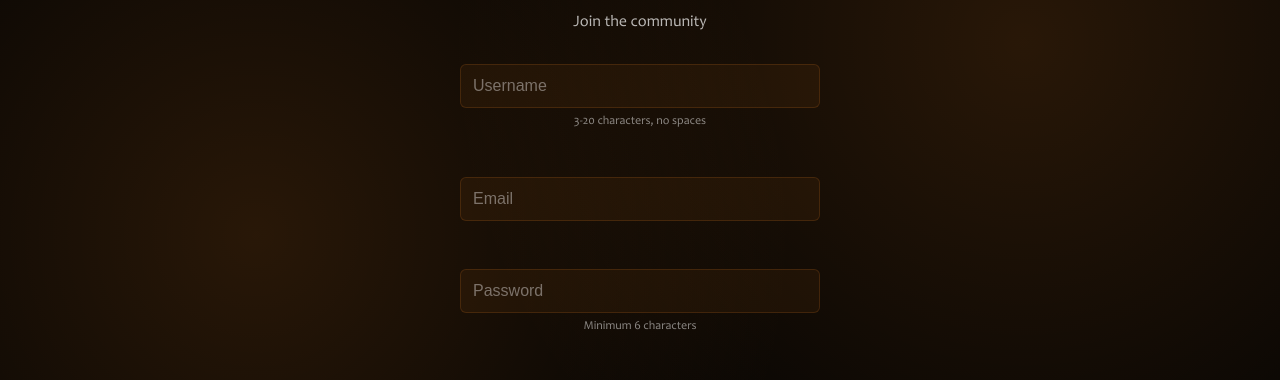
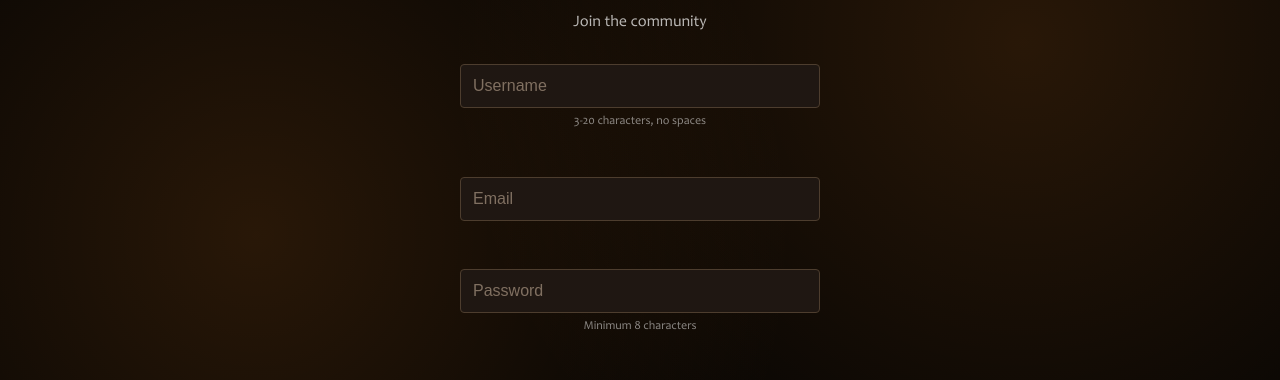
Before and after one commit to siropregno/Vetus-Rex-web, a React (Vite) app: page /register in a window 1280 px wide. Shown: the part 165-545 px from the top of the page. Built offline with nearby package versions, Linux system fonts and the light colour scheme; no server answers.

Commit message:
style: apply unified input color scheme across all pages

```diff
--- a/src/Components/Chars/Chars.css
+++ b/src/Components/Chars/Chars.css
@@ -183,10 +183,11 @@
 .form-group input, .form-group select {
   width: 100%;
   padding: 0.75rem;
-  background: rgba(255, 140, 33, 0.06);
-  border: 1px solid rgba(255, 140, 33, 0.15);
-  border-radius: 6px;
-  color: var(--wht);
+  background-color: rgb(31, 23, 18);
+  border: 1px solid rgb(77, 61, 46);
+  border-radius: 4px;
+  color: rgb(230, 217, 199);
+  caret-color: rgb(230, 92, 56);
   font-size: 1rem;
   transition: all 0.3s ease;
   box-sizing: border-box;
@@ -194,13 +195,16 @@
 
 .form-group input:focus, .form-group select:focus {
   outline: none;
-  border-color: var(--accent);
-  background: rgba(255, 140, 33, 0.1);
-  box-shadow: 0 0 0 2px rgba(255, 140, 33, 0.15);
+  background-color: rgb(36, 28, 23);
+  border-color: rgb(230, 92, 56);
 }
 
 .form-group input::placeholder {
-  color: rgba(255, 255, 255, 0.4);
+  color: rgb(128, 112, 97);
+}
+
+.form-group input::selection, .form-group select::selection {
+  background-color: rgba(230, 92, 56, 0.3);
 }
 
 .form-group select {
--- a/src/Components/NewsEditor/NewsEditor.css
+++ b/src/Components/NewsEditor/NewsEditor.css
@@ -64,7 +64,8 @@
 .editor-content .tiptap {
   padding: 16px;
   min-height: 300px;
-  color: var(--wht);
+  color: rgb(230, 217, 199);
+  caret-color: rgb(230, 92, 56);
   font-family: var(--font-body);
   font-size: 0.95rem;
   line-height: 1.7;
@@ -73,13 +74,18 @@
 
 .editor-content .tiptap:focus {
   outline: none;
+  background-color: rgb(36, 28, 23);
+}
+
+.editor-content .tiptap ::selection {
+  background-color: rgba(230, 92, 56, 0.3);
 }
 
 /* Placeholder */
 .editor-content .tiptap p.is-editor-empty:first-child::before {
   content: attr(data-placeholder);
   float: left;
-  color: rgba(255, 255, 255, 0.3);
+  color: rgb(128, 112, 97);
   pointer-events: none;
   height: 0;
 }
--- a/src/index.css
+++ b/src/index.css
@@ -161,52 +161,33 @@ body {
 .input-field {
     width: 100%;
     padding: 0.75rem 1rem;
-    background: rgba(255, 140, 33, 0.06);
-    border: 1px solid rgba(255, 140, 33, 0.15);
-    border-radius: 6px;
-    color: var(--wht);
+    background-color: rgb(31, 23, 18);
+    border: 1px solid rgb(77, 61, 46);
+    border-radius: 4px;
+    color: rgb(230, 217, 199);
+    caret-color: rgb(230, 92, 56);
     font-size: 14px;
     transition: all 0.3s ease;
 }
 
 .input-field:focus {
     outline: none;
-    border-color: var(--accent);
-    background: rgba(255, 140, 33, 0.1);
-    box-shadow: 0 0 0 2px rgba(255, 140, 33, 0.15);
+    background-color: rgb(36, 28, 23);
+    border-color: rgb(230, 92, 56);
 }
 
 .input-field:disabled {
     opacity: 0.6;
     cursor: not-allowed;
-    background: rgba(255, 140, 33, 0.03);
+    background-color: rgb(31, 23, 18);
 }
 
 .input-field::placeholder {
-    color: rgba(255, 255, 255, 0.4);
+    color: rgb(128, 112, 97);
 }
 
-/* Light mode styles para input-field */
-@media (prefers-color-scheme: light) {
-    .input-field {
-        background: rgba(255, 140, 33, 0.04);
-        border: 1px solid rgba(255, 140, 33, 0.15);
-        color: #213547;
-    }
-
-    .input-field:focus {
-        border-color: var(--accent);
-        background: rgba(255, 140, 33, 0.08);
-        box-shadow: 0 0 0 2px rgba(255, 140, 33, 0.15);
-    }
-
-    .input-field:disabled {
-        background: rgba(255, 140, 33, 0.02);
-    }
-
-    .input-field::placeholder {
-        color: rgba(33, 53, 71, 0.4);
-    }
+.input-field::selection {
+    background-color: rgba(230, 92, 56, 0.3);
 }
 
 .button-a {
--- a/src/pages/Register/Register.jsx
+++ b/src/pages/Register/Register.jsx
@@ -117,10 +117,10 @@ const Register = () => {
               placeholder="Password"
               required
               disabled={loading}
-              minLength={6}
+              minLength={8}
             />
             <small className="form-help">
-              Minimum 6 characters
+              Minimum 8 characters
             </small>
           </div>
 
```
